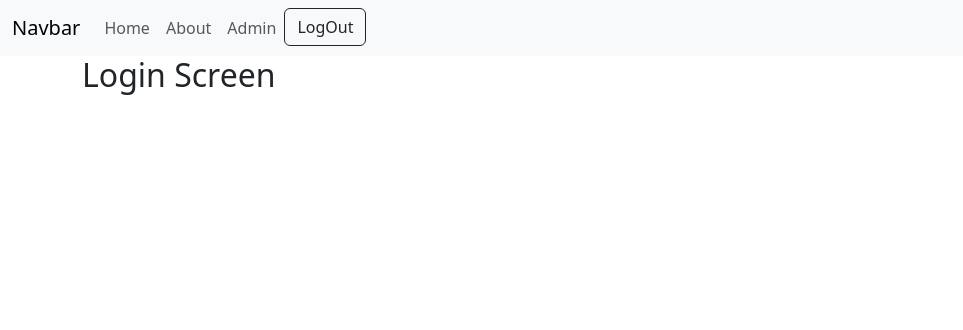
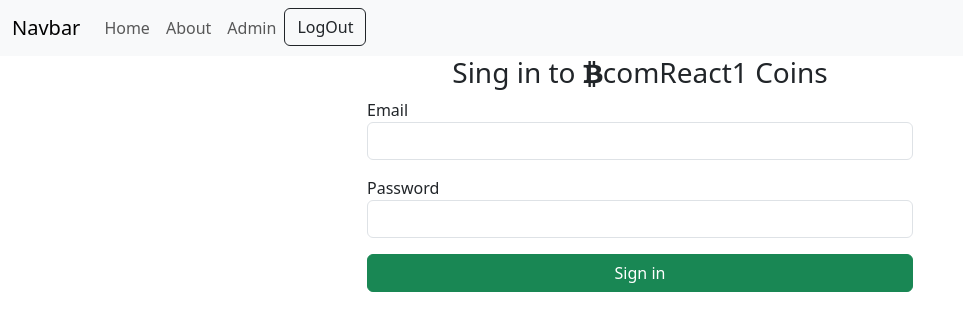
Before and after one commit to LucasFerruchi/04-REACT-coinCap, a React (Vite) app: page /login in a window 1280 px wide. Shown: the top 330 px of the page, without its empty margins (0-963 px from the left). Built offline with nearby package versions, Linux system fonts and the light colour scheme.

Commit message:
estructura de formulario LogIn

```diff
--- a/src/pages/LoginScreem.jsx
+++ b/src/pages/LoginScreem.jsx
@@ -5,8 +5,37 @@ function LoginScreem() {
     <>
       <div className="container">
         <div className="row">
-          <div className="col">
-            <h2>Login Screen</h2>
+          <div className="col text-center">
+            <h3>
+              Sing in to <i className="fa fa-btc" aria-hidden="true"></i>
+              comReact1 Coins
+            </h3>
+          </div>
+        </div>
+        <div className="row">
+          <div className="col col-md-6 offset-md-3">
+            <form>
+              <div className="mb-3 d-grid">
+                <label>Email</label>
+                <input
+                  type="email"
+                  className="form-control"
+                  name="email"
+                  //required
+                />
+              </div>
+              <div className="mb-3 d-grid">
+                <label>Password</label>
+                <input
+                  type="password"
+                  className="form-control"
+                  name="password"
+                />
+              </div>
+              <div className="mb-3 d-grid">
+                <button className="btn btn-success">Sign in</button>
+              </div>
+            </form>
           </div>
         </div>
       </div>
```
